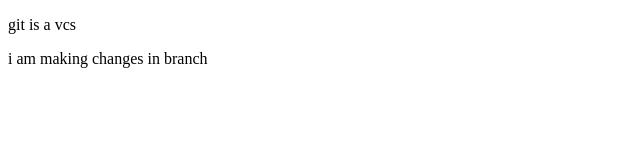
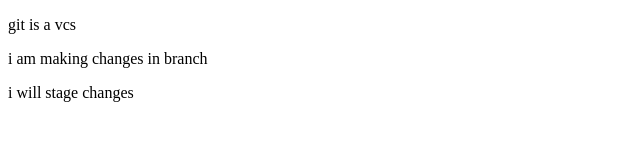
Before and after one commit to PrasadJambukar/firsttest, a plain HTML site: page index.html in a window 1280 px wide. Shown: the whole page, without its empty margins (0-640 px from the left). Drawn offline with Linux system fonts and the light colour scheme.

Commit message:
Implement feature Z

```diff
--- a/index.html
+++ b/index.html
@@ -8,5 +8,6 @@
 <body>
     <p>git is a vcs</p>
     <p>i am making changes in branch</p>
+    <p>i will stage changes</p>
 </body>
 </html>
```
